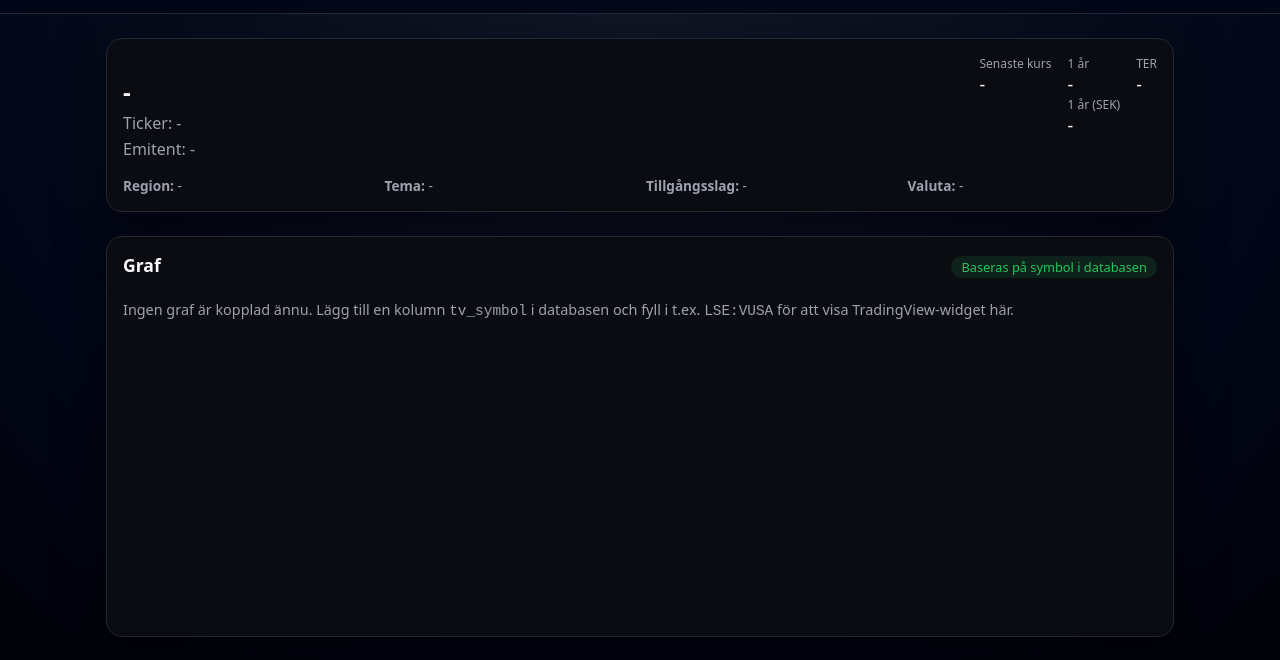
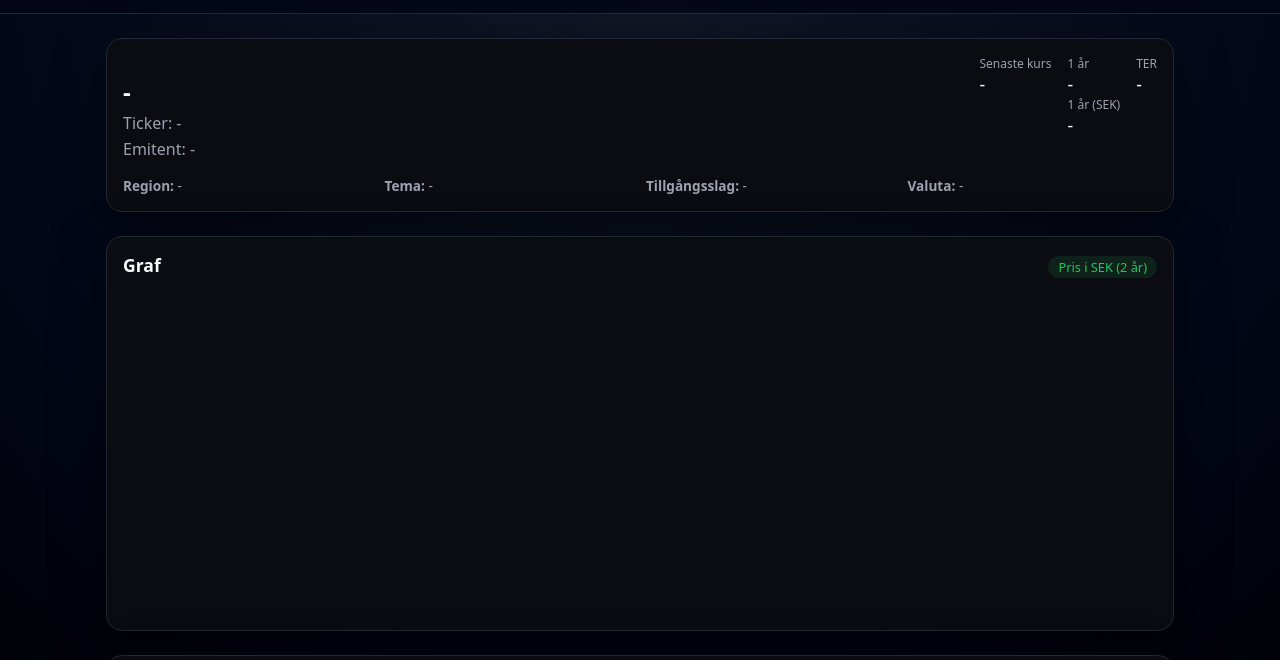
Before and after one commit to etfnordic/ETF, a plain HTML site: page etf.html in a window 1280 px wide. Shown: the part 75-735 px from the top of the page. Drawn offline with nearby package versions, Linux system fonts and the light colour scheme.

Commit message:
Update etf.html

```diff
--- a/etf.html
+++ b/etf.html
@@ -109,15 +109,14 @@
 <section class="table-section" style="margin-bottom: 24px;">
   <div class="table-header">
     <h2>Graf</h2>
-          <span id="chartInfo" class="count-badge">Baseras på symbol i databasen</span>
+    <span id="chartInfo" class="count-badge">Pris i SEK (2 år)</span>
   </div>
-        <div id="chartContainer" style="margin-top: 8px; min-height: 320px;">
-          <p id="chartPlaceholder" style="color: var(--text-muted); font-size: 0.9rem;">
-            Ingen graf är kopplad ännu. Lägg till en kolumn <code>tv_symbol</code> i
-            databasen och fyll i t.ex. <code>LSE:VUSA</code> för att visa TradingView-widget här.
-          </p>
+  <div style="margin-top: 8px; min-height: 320px;">
+    <!-- Här ritar Chart.js vår graf -->
+    <canvas id="priceChart" height="120"></canvas>
   </div>
 </section>
+
 
       <!-- Info / “innehav” / kostnader – textbaserat tills vi bygger mer -->
       <section class="table-section">
```
Lines whose indentation alone changed are shown as unchanged.
